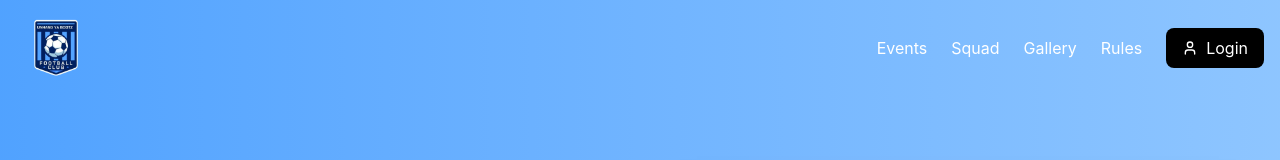
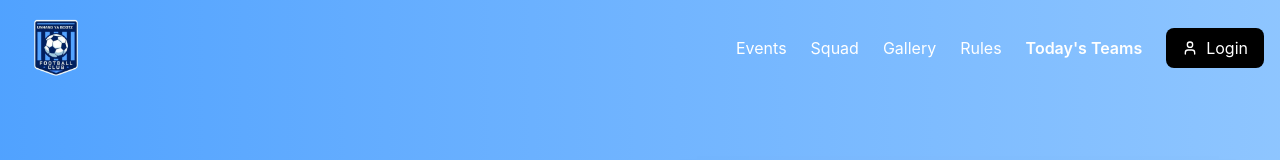
Before and after one commit to Moonboy432/uybwebapp, a React (Vite) app: page / in a window 1280 px wide. Shown: the top 160 px of the page. Built offline with nearby package versions, Linux system fonts and the light colour scheme; no server answers.

Commit message:
bug fixed

```diff
--- a/src/Landing/Navbar.jsx
+++ b/src/Landing/Navbar.jsx
@@ -77,15 +77,15 @@ export default function Navbar() {
             Rules
           </Link>
 
-          {/* Show only when a game day is active */}
-          {hasActiveGameDay && (
+
+
             <Link
               to="/today-teams"
               className="text-white font-semibold hover:text-gray-200"
             >
               Today's Teams
             </Link>
-          )}
+
 
           <Link
             to="/login"
```
